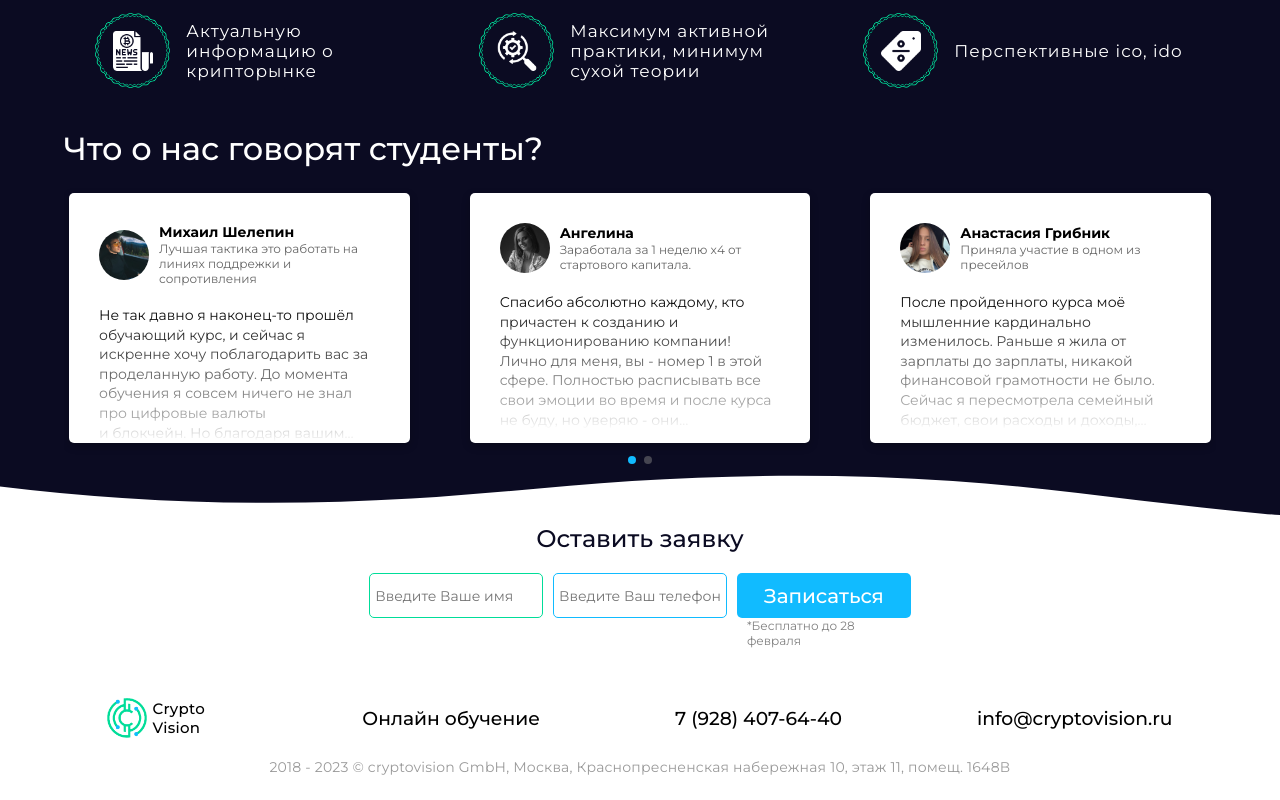
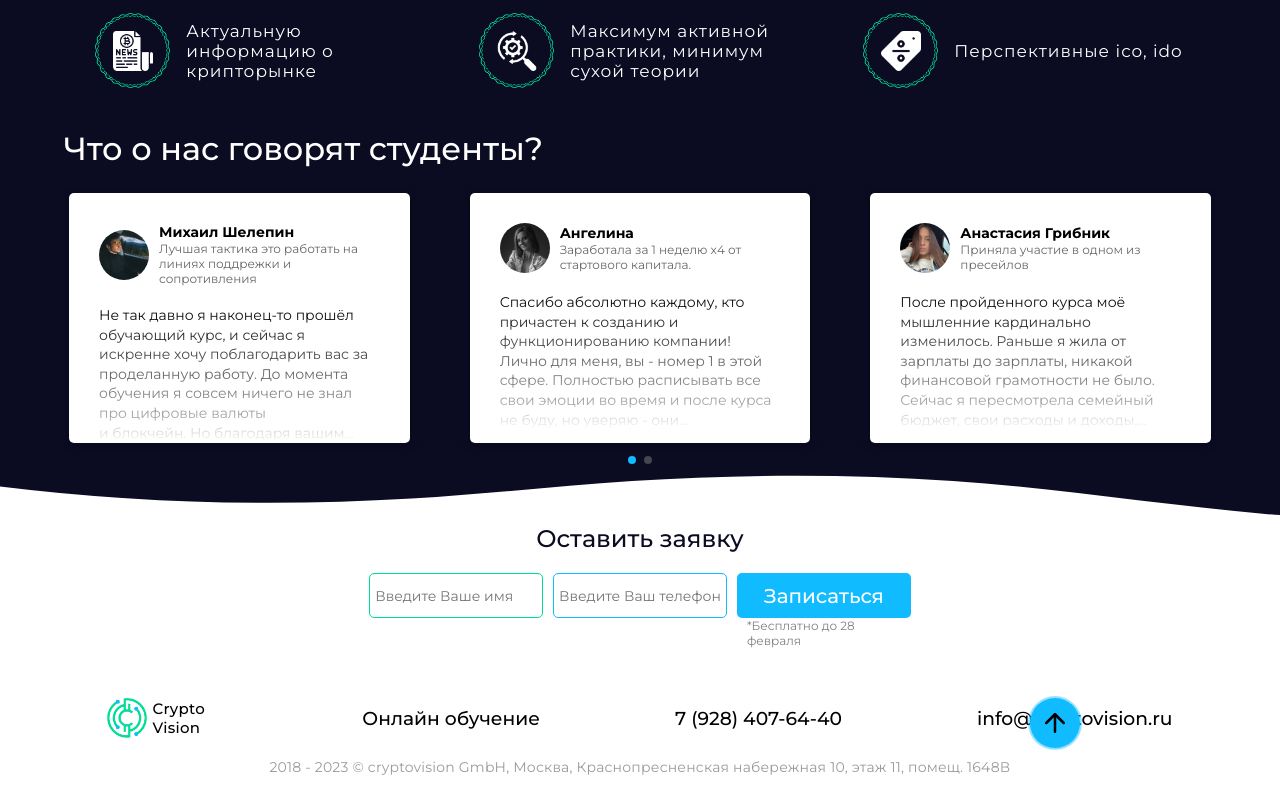
Before and after one commit to pirateDev1/new, a React (Create React App) app: page / in a window 1280 px wide. Shown: the part 4123-4923 px from the top of the page. Built offline with nearby package versions, Linux system fonts and the light colour scheme.

Commit message:
add btn scrll to top

```diff
--- a/src/modules/Footer/Footer.jsx
+++ b/src/modules/Footer/Footer.jsx
@@ -1,6 +1,7 @@
 import React from "react"
 import styles from "./Footer.module.css"
 import { Logo } from "modules/common/components/Logo"
+import { ScrollToTopBtn } from "modules/common/components/ScrollToTopBtn"
 
 export default function Footer() {
   return (
@@ -10,13 +11,13 @@ export default function Footer() {
           <Logo className={styles.logo} isDark={true} />
           <p className={styles.name}>Онлайн обучение</p>
           <p className={styles.phone}>7 (928) 407-64-40</p>
-
           <p className={styles.email}>info@cryptovision.ru</p>
         </div>
         <p className={styles.copyright}>
-                    2018 - 2023 © cryptovision GmbH, Москва, Краснопресненская
-                    набережная 10, этаж 11, помещ. 1648В
+          2018 - 2023 © cryptovision GmbH, Москва, Краснопресненская набережная
+          10, этаж 11, помещ. 1648В
         </p>
+        <ScrollToTopBtn />
       </div>
     </footer>
   )
--- /dev/null
+++ b/src/modules/common/components/ScrollToTopBtn/ScrollToTopBtn.jsx
@@ -0,0 +1,18 @@
+import React from "react"
+import styles from "./ScrollToTopBtn.module.css"
+import { FiArrowUp } from "react-icons/fi"
+
+function ScrollToTopBtn() {
+  function clickHandler() {
+    const mainEl = document.querySelector("#main")
+    mainEl.scrollIntoView()
+  }
+
+  return (
+    <div className={styles.wrapper} onClick={clickHandler}>
+      <FiArrowUp className={styles.icon} />
+    </div>
+  )
+}
+
+export default ScrollToTopBtn
--- /dev/null
+++ b/src/modules/common/components/ScrollToTopBtn/ScrollToTopBtn.module.css
@@ -0,0 +1,38 @@
+.wrapper {
+  width: 50px;
+  height: 50px;
+  background-color: var(--primary-color);
+  border-radius: 50%;
+  display: flex;
+  justify-content: center;
+  align-items: center;
+  position: absolute;
+  right: 200px;
+  text-align: center;
+}
+
+.icon {
+  z-index: 2;
+  font-size: 30px;
+}
+
+.wrapper::before {
+  content: "";
+  position: absolute;
+  width: 100%;
+  height: 100%;
+  background-color: inherit;
+  border-radius: 50%;
+  animation: ripple 1.5s ease-out infinite;
+}
+
+@keyframes ripple {
+  from {
+    opacity: 1;
+    transform: scale(0);
+  }
+  to {
+    opacity: 0;
+    transform: scale(2);
+  }
+}
--- /dev/null
+++ b/src/modules/common/components/ScrollToTopBtn/index.js
@@ -0,0 +1,2 @@
+import ScrollToTopBtn from "./ScrollToTopBtn";
+export {ScrollToTopBtn}
```
Lines whose indentation alone changed are shown as unchanged.
